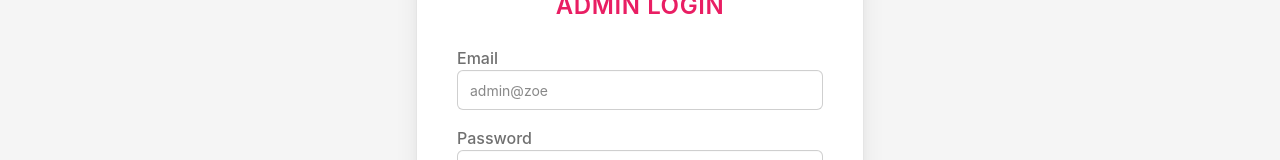
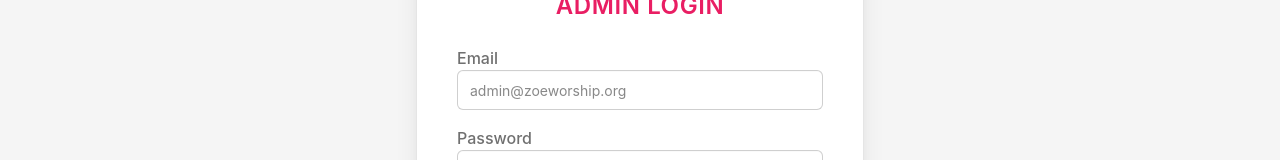
Before and after one commit to bugijay7/zoewc, a React (Vite) app in the folder client/: page /login in a window 1280 px wide. Shown: the part 294-454 px from the top of the page. Built offline with nearby package versions, Linux system fonts and the light colour scheme.

Commit message:
Update email placeholder in Login component

```diff
--- a/client/src/pages/Admin/Login.jsx
+++ b/client/src/pages/Admin/Login.jsx
@@ -52,7 +52,7 @@
               type="email"
               value={email}
               onChange={(e) => setEmail(e.target.value)}
-              placeholder="admin@zoe"
+              placeholder="admin@zoeworship.org"
               className="input input-bordered w-full"
               required
             />
```
